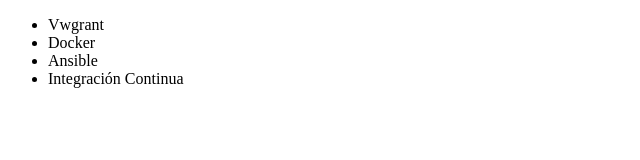
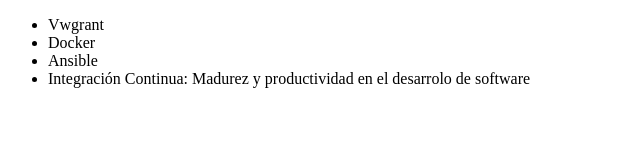
Before and after one commit to HectorCano1411/alura-git, a plain HTML site: page index.html in a window 1280 px wide. Shown: the whole page, without its empty margins (0-640 px from the left). Drawn offline with Linux system fonts and the light colour scheme.

Commit message:
renombrando curso de integracion continua

```diff
--- a/index.html
+++ b/index.html
@@ -11,7 +11,7 @@
         <li>Vwgrant</li>
         <li>Docker</li>
         <li>Ansible</li>
-        <li>Integración Continua</li>
+        <li>Integración Continua: Madurez y productividad en el desarrolo de software</li>
 
 
     </ul>
```
